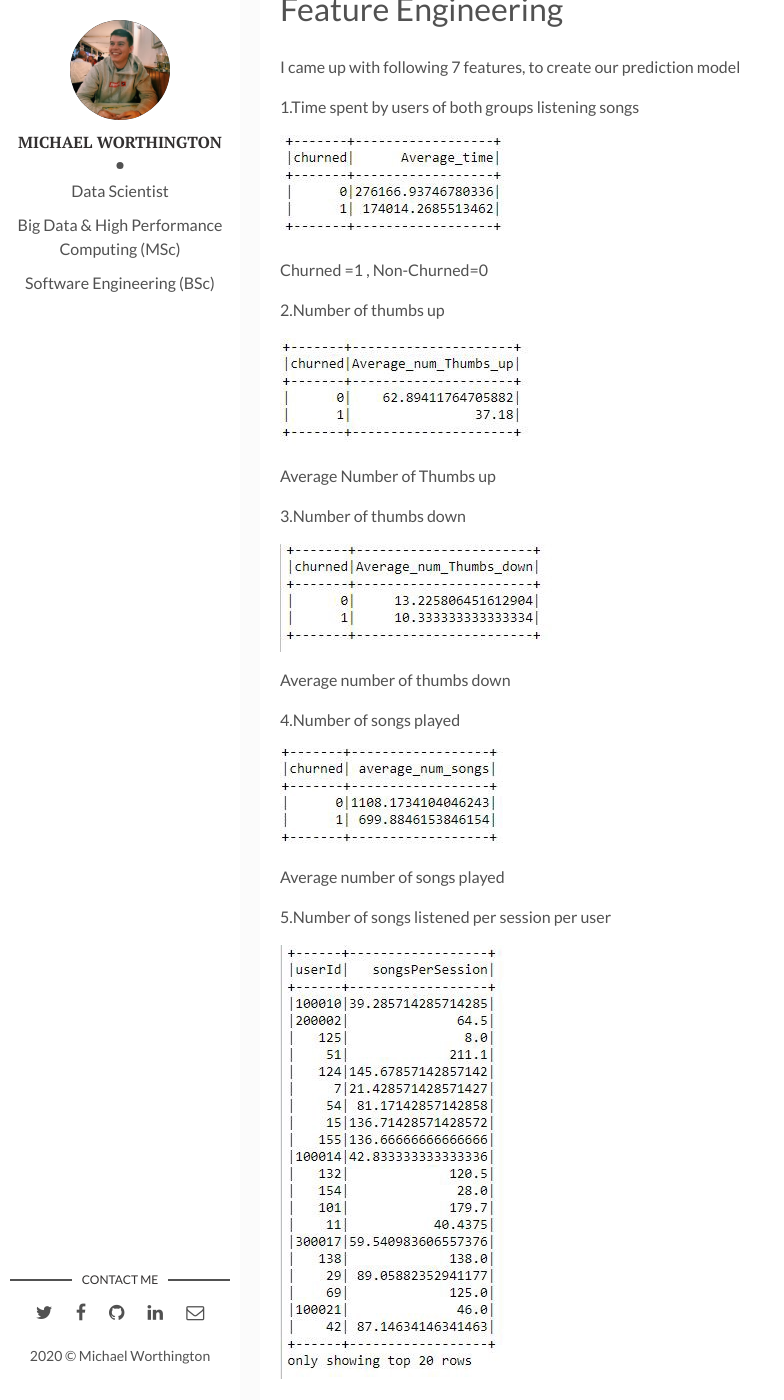
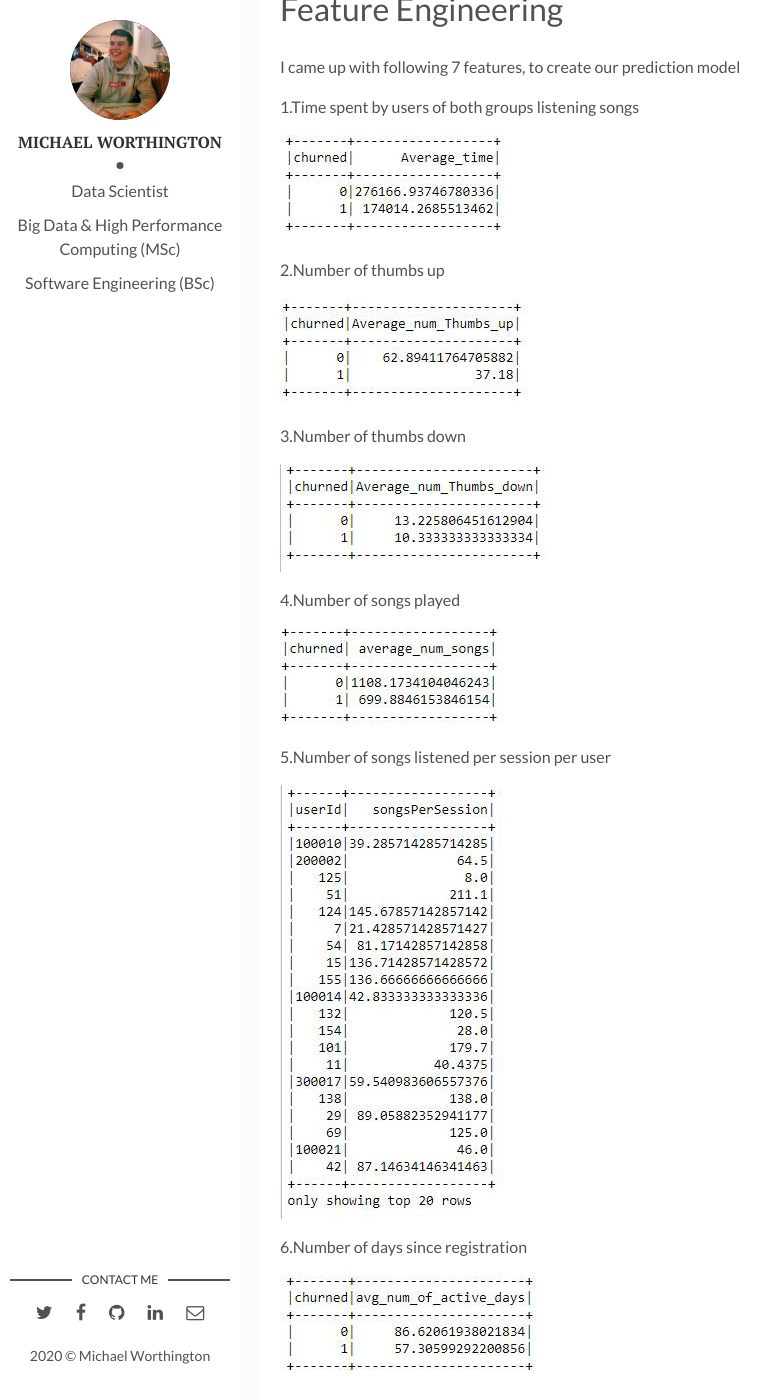
Before and after one commit to Mikewortho/Mikewortho.github.io, a Jekyll site: the page built from _posts/2017-04-06-welcome-to-jekyll.markdown, in a window 1280 px wide and 1400 px high, scrolled down 1634 px. Shown: the whole window, without its empty margins (0-784 px from the left). Built offline with Jekyll 4.4.1, drawn with Linux system fonts in a browser that asks for light colours; some of the changed text lies outside the part shown.

Commit message:
Update 2017-04-06-welcome-to-jekyll.markdown

```diff
--- a/_posts/2017-04-06-welcome-to-jekyll.markdown
+++ b/_posts/2017-04-06-welcome-to-jekyll.markdown
@@ -31,31 +31,21 @@ I came up with following 7 features, to create our prediction model
 
 ![PrintSchema EDA]({{site.baseurl}}/assets/img/churn2.jpg)
 
-Churned =1 , Non-Churned=0
-
 2.Number of thumbs up
 
 ![PrintSchema EDA]({{site.baseurl}}/assets/img/churn3.jpg)
-
-Average Number of Thumbs up
 
 3.Number of thumbs down
 
 ![PrintSchema EDA]({{site.baseurl}}/assets/img/churn4.jpg)
 
-Average number of thumbs down
-
 4.Number of songs played
 
 ![PrintSchema EDA]({{site.baseurl}}/assets/img/churn5.jpg)
 
-Average number of songs played
-
 5.Number of songs listened per session per user
 
 ![PrintSchema EDA]({{site.baseurl}}/assets/img/churn6.jpg)
-
-Songs played per session
 
 6.Number of days since registration
 
@@ -63,11 +53,7 @@ Songs played per session
 
 Average number of active days
 
-7.Number of added friends
-
 ![PrintSchema EDA]({{site.baseurl}}/assets/img/churn8.jpg)
-
-Average number of added friends
 
 Looking at the above features, we can observe significant behavioral differences between the churn and non-churn group.
 
```
Also changed, not shown: other parts of _posts/2017-04-06-welcome-to-jekyll.markdown (+2 -0 lines).
